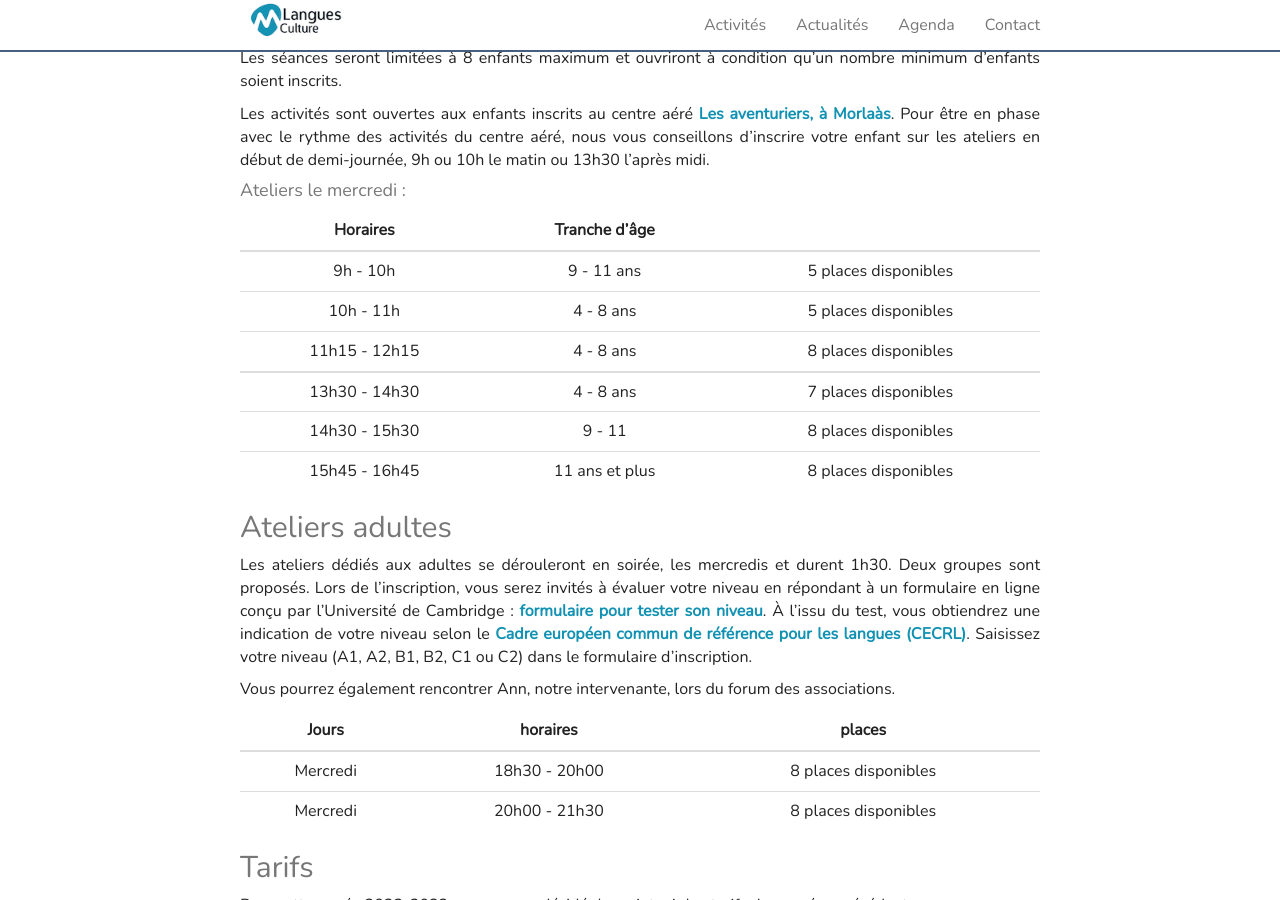
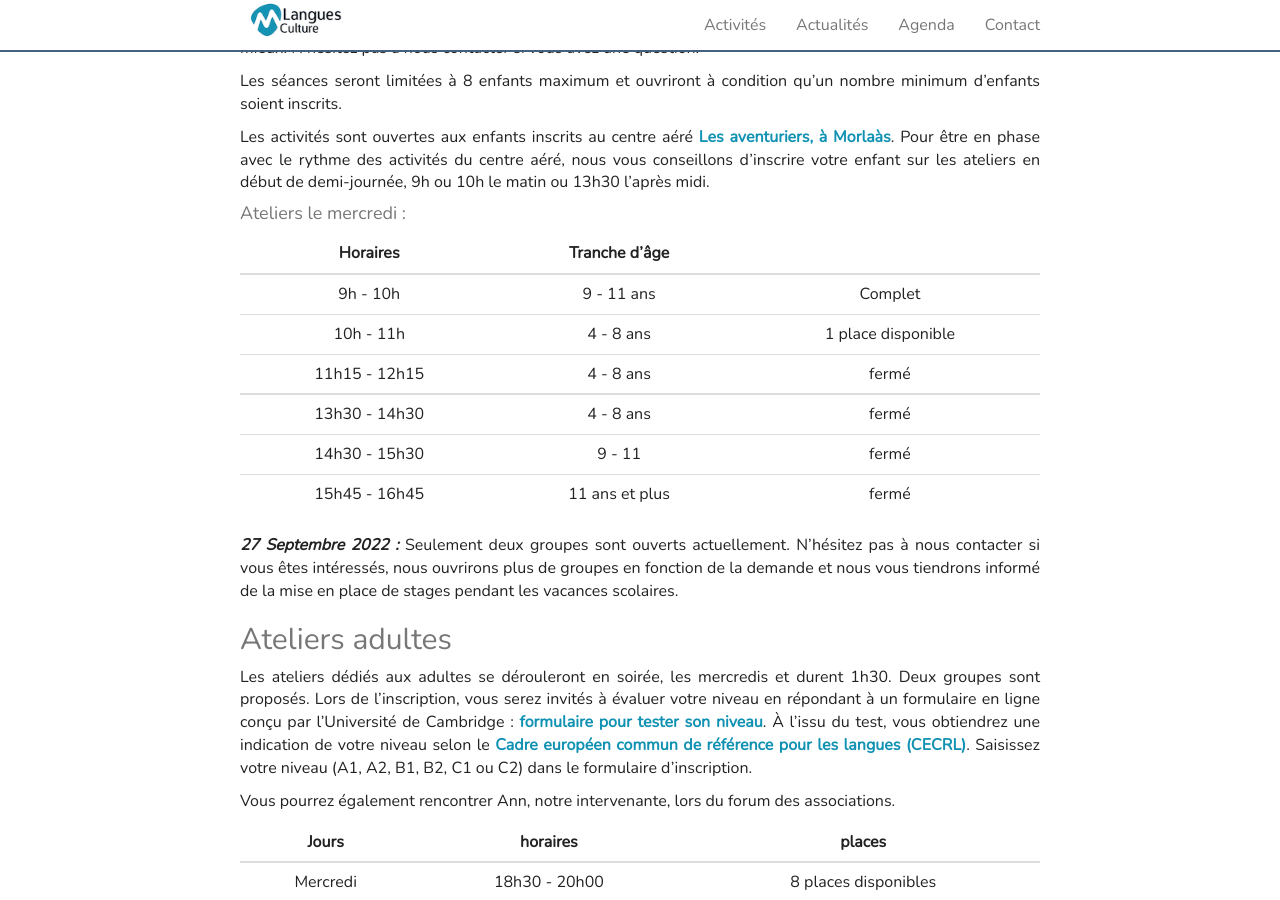
Before and after one commit to mlangues64/mlangues64.github.io, a Jekyll site: the page built from _posts/2022-07-03-inscription2022-2023.markdown, in a window 1280 px wide and 900 px high, scrolled down 991 px. Built offline with Jekyll 4.4.1, drawn with Linux system fonts in a browser that asks for light colours; nearby versions of some CDN libraries; some of the changed text lies outside the part shown.

Commit message:
maj inscriptions

```diff
--- a/_posts/2022-07-03-inscription2022-2023.markdown
+++ b/_posts/2022-07-03-inscription2022-2023.markdown
@@ -19,12 +19,13 @@ devrez accepter lors de l'inscription.
 
 Sommaire :
 
-1. [Dates importantes](#dates-importantes)
-2. [Activités enfants et adolescents](#activités-enfants-et-adolescents)
-3. [Ateliers adultes](#ateliers-adultes)
-4. [Tarifs](#tarifs)
-5. [Lieu des activités](#lieu-des-activités)
-6. [Formulaire d'inscription 2022](#formulaire-dinscription)
+- [Dates importantes](#dates-importantes)
+- [Activités enfants et adolescents](#activités-enfants-et-adolescents)
+    - [Ateliers le mercredi :](#ateliers-le-mercredi-)
+- [Ateliers adultes](#ateliers-adultes)
+- [Tarifs](#tarifs)
+- [Lieu des activités](#lieu-des-activités)
+- [Formulaire d'inscription](#formulaire-dinscription)
 
 ---
 
@@ -66,15 +67,20 @@ début de demi-journée, 9h ou 10h le matin ou 13h30 l'après midi.
 
 | Horaires | Tranche d'âge |      |
 |:--------:|:-------------:|:----:|
-| 9h - 10h  | 9 - 11 ans | 5 places disponibles |
-| 10h - 11h | 4 - 8 ans  | 5 places disponibles |
-| 11h15 - 12h15 | 4 - 8 ans | 8 places disponibles |
+| 9h - 10h  | 9 - 11 ans | Complet |
+| 10h - 11h | 4 - 8 ans  | 1 place disponible |
+| 11h15 - 12h15 | 4 - 8 ans | fermé |
 |:--------:|:-------------:|:----:|
-| 13h30 - 14h30 | 4 - 8 ans | 7 places disponibles |
-| 14h30 - 15h30 | 9 - 11 | 8 places disponibles |
-| 15h45 - 16h45 | 11 ans et plus | 8 places disponibles |
+| 13h30 - 14h30 | 4 - 8 ans | fermé |
+| 14h30 - 15h30 | 9 - 11 | fermé |
+| 15h45 - 16h45 | 11 ans et plus | fermé |
 |:--------:|:-------------:|:----:|
 {: .table }
+
+***27 Septembre 2022 :*** Seulement deux groupes sont ouverts actuellement.
+N'hésitez pas à nous contacter si vous êtes intéressés, nous ouvrirons plus
+de groupes en fonction de la demande et nous vous tiendrons informé de
+la mise en place de stages pendant les vacances scolaires.
 
 
 ## Ateliers adultes
```
